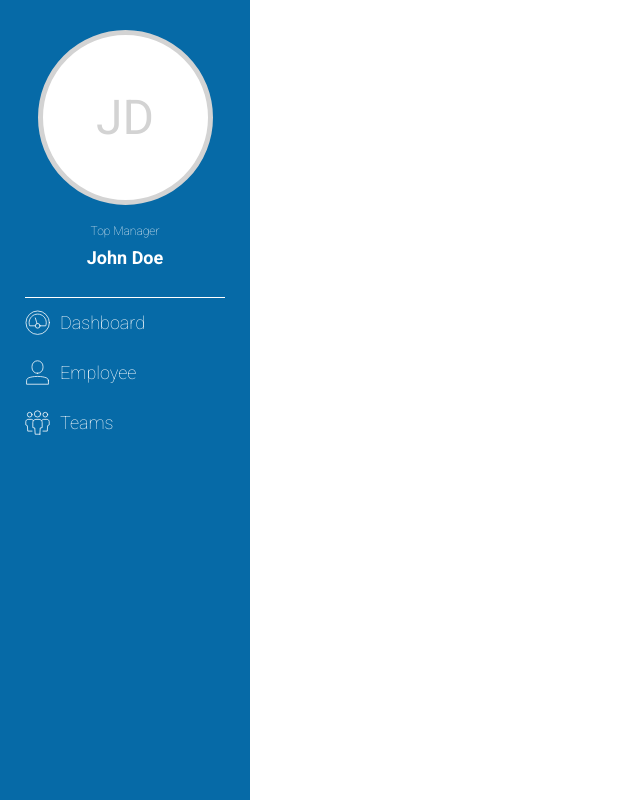
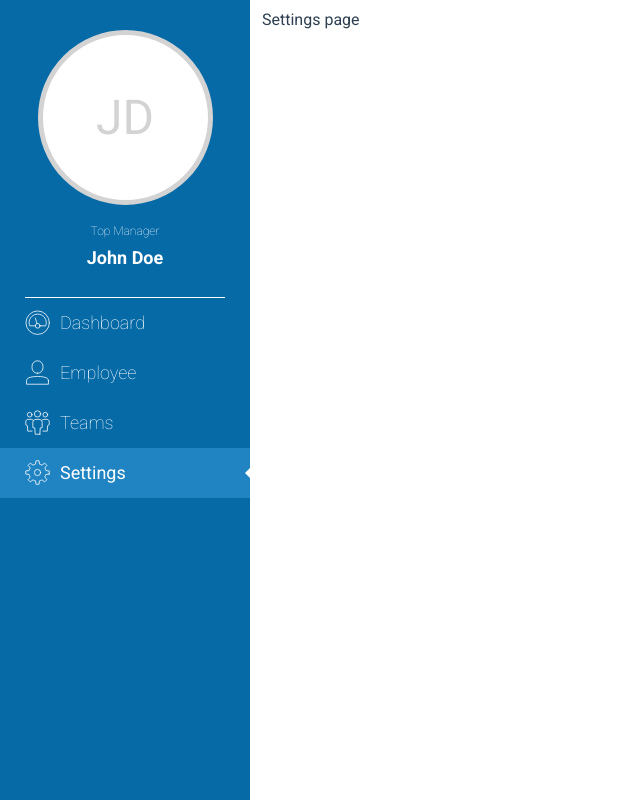
Before and after one commit to Spounge/TimeManager, a Vue app in the folder frontend/: page /settings/1 in a window 1280 px wide. Shown: the whole page, without its empty margins (0-640 px from the left). Built offline with nearby package versions, Linux system fonts and the light colour scheme.

Commit message:
[Settings]: routes creation

```diff
--- a/frontend/src/components/Sidebar.vue
+++ b/frontend/src/components/Sidebar.vue
@@ -48,6 +48,11 @@ export default {
         name: "Teams",
         pathTo: "/teams",
         logo: require("../assets/teams-logo.svg"),
+      },
+      {
+        name: "Settings",
+        pathTo: "/settings",
+        logo: require("../assets/settings-logo.svg"),
       }
     ],
   }),
--- a/frontend/src/router/index.js
+++ b/frontend/src/router/index.js
@@ -4,6 +4,7 @@ import VueRouter from 'vue-router'
 import Dashboard from '../views/Dashboard.vue'
 import Employee from '../views/Employee.vue'
 import Teams from '../views/Teams.vue'
+import Settings from '../views/Settings.vue'
 
 Vue.use(VueRouter)
 
@@ -22,6 +23,11 @@ const routes = [
     path: '/teams/:id?',
     name: 'Teams',
     component: Teams
+  },
+  {
+    path: '/settings/:id?',
+    name: 'Settings',
+    component: Settings
   }
 ]
 
--- /dev/null
+++ b/frontend/src/views/Settings.vue
@@ -0,0 +1,7 @@
+<template>
+  <div class="settings">
+    <div class="container">
+      <h1>Settings page</h1>
+    </div>
+  </div>
+</template>
```
